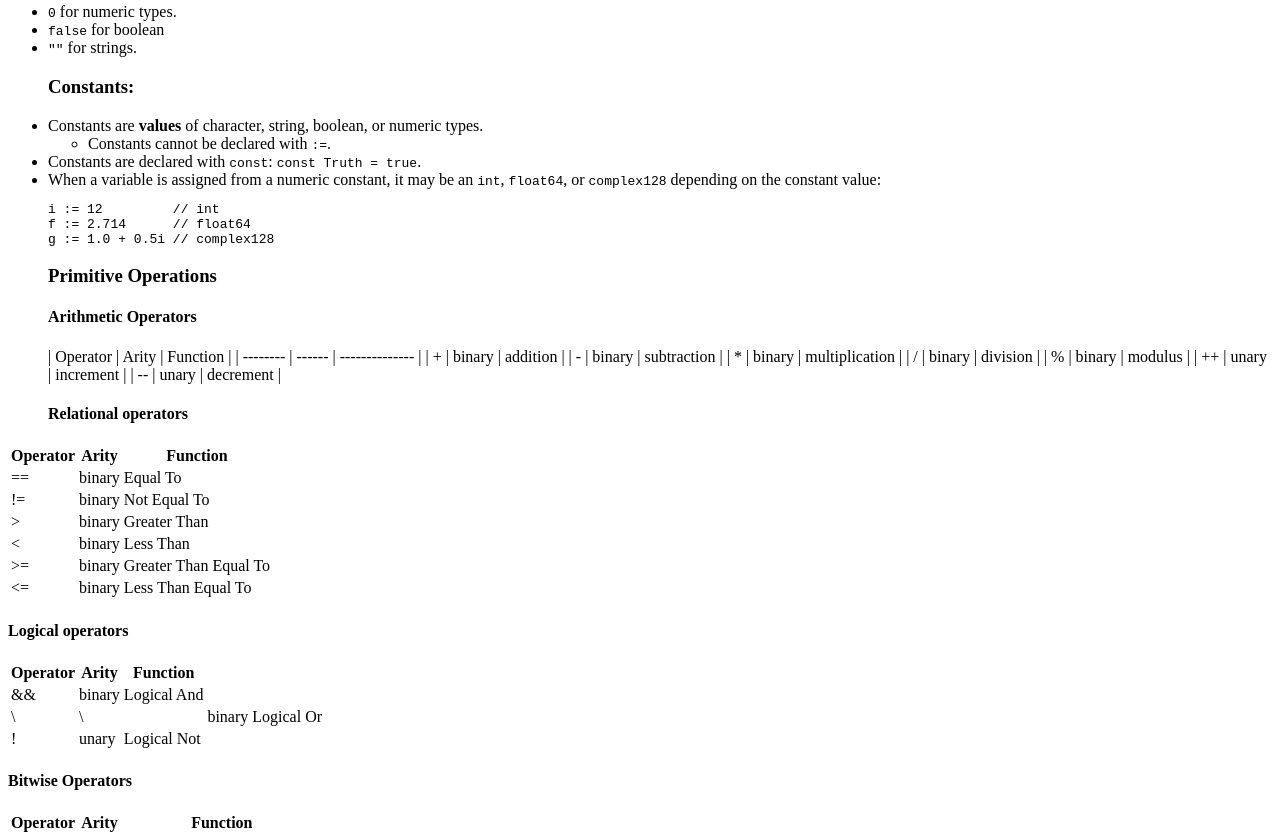
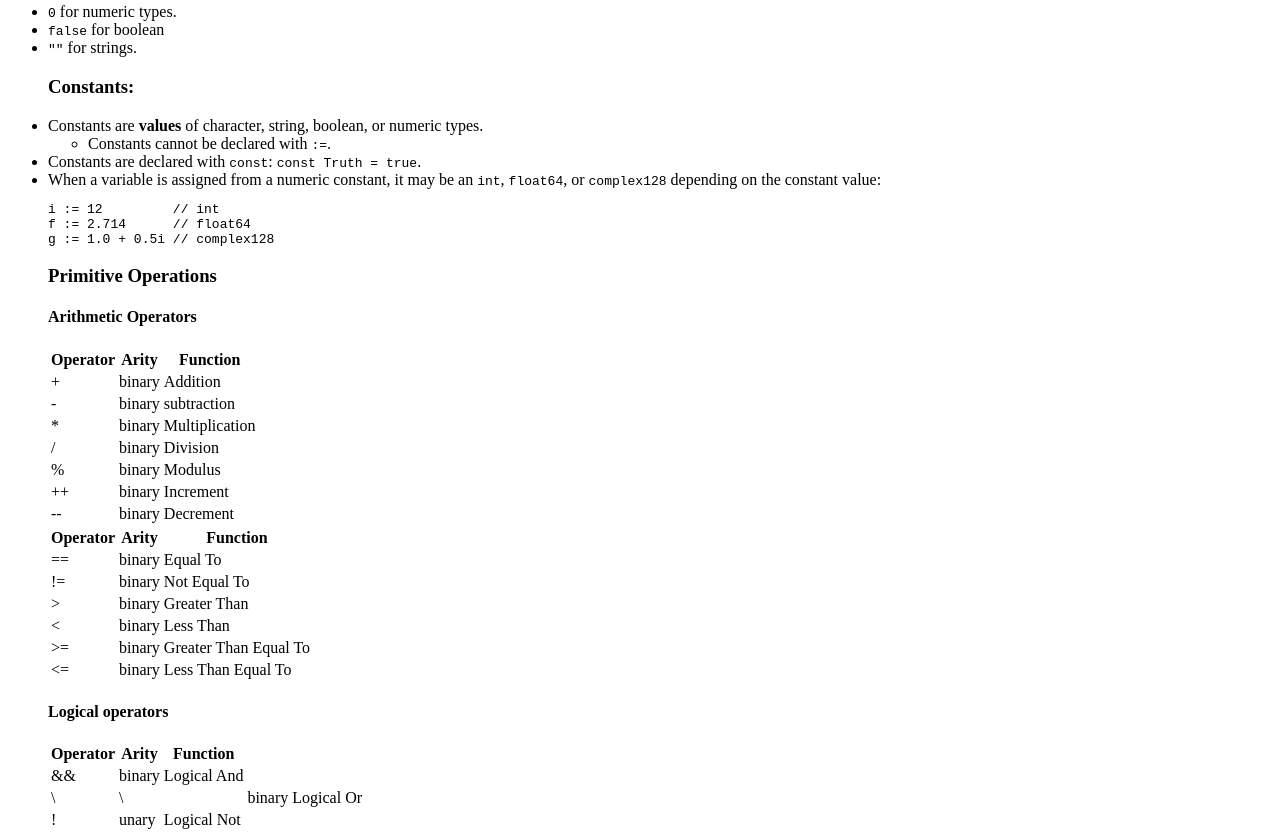
Before and after one commit to SoleBridge/SoleBridge.github.io, a plain HTML site: page index.html in a window 1280 px wide. Shown: the part 1342-2178 px from the top of the page. Drawn offline with Linux system fonts and the light colour scheme.

Commit message:
Update index.html

```diff
--- a/index.html
+++ b/index.html
@@ -82,17 +82,57 @@ g := <span class="hljs-number">1.0</span> + <span class="hljs-number">0.5i</span
 </code></pre>
 <h3 id="primitive-operations">Primitive Operations</h3>
 <h4 id="arithmetic-operators">Arithmetic Operators</h4>
-| Operator | Arity  | Function       |
-| -------- | ------ | -------------- |
-| +        | binary | addition       |
-| -        | binary | subtraction    |
-| *        | binary | multiplication |
-| /        | binary | division       |
-| %        | binary | modulus        |
-| ++       | unary  | increment      |
-| --       | unary  | decrement      |<h4 id="relational-operators">Relational operators</h4>
-</li>
-</ul>
+<table>
+<thead>
+<tr>
+<th>Operator</th>
+<th>Arity</th>
+<th>Function</th>
+</tr>
+</thead>
+<tbody>
+<tr>
+<td>+</td>
+<td>binary</td>
+<td>Addition</td>
+</tr>
+<tr>
+<td>-</td>
+<td>binary</td>
+<td>subtraction</td>
+</tr>
+<tr>
+<td>*</td>
+<td>binary</td>
+<td>Multiplication</td>
+</tr>
+<tr>
+<td>/</td>
+<td>binary</td>
+<td>Division</td>
+</tr>
+<tr>
+<td>%</td>
+<td>binary</td>
+<td>Modulus</td>
+</tr>
+<tr>
+<td>++</td>
+<td>binary</td>
+<td>Increment</td>
+</tr>
+<tr>
+<td>--</td>
+<td>binary</td>
+<td>Decrement</td>
+</tr>
+</tbody>
+</table>
+
+
+
+
+
 <table>
 <thead>
 <tr>
```
